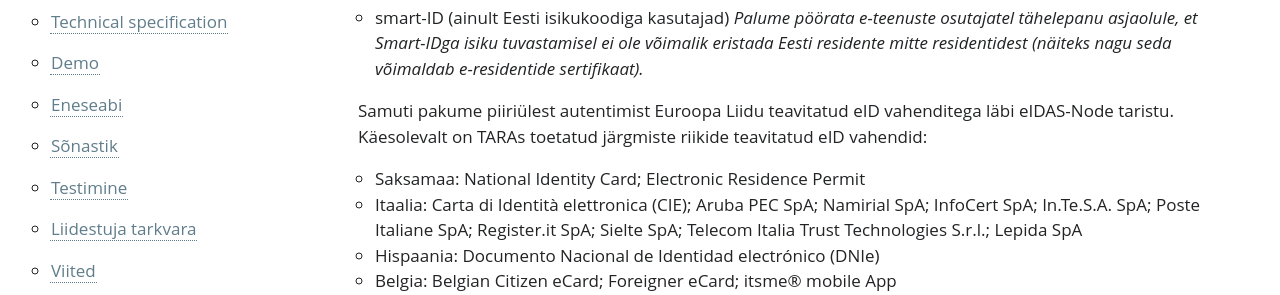
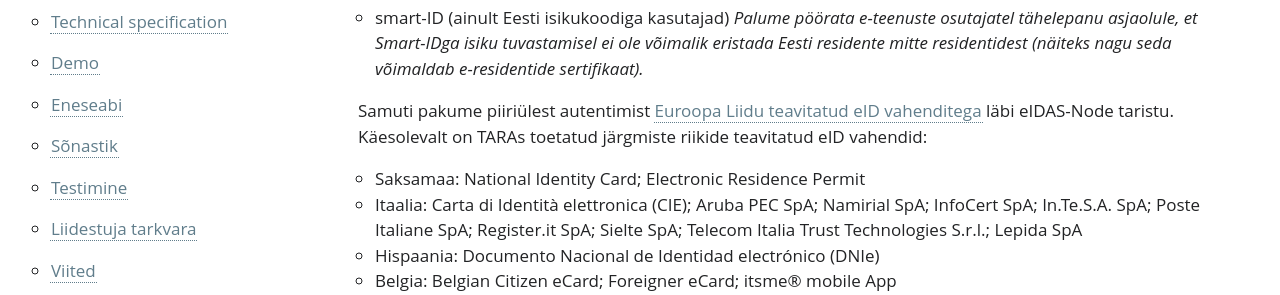
Before and after one commit to e-gov/TARA-Doku, a Jekyll site: the page built from Arikirjeldus.md, in a window 1280 px wide. Shown: the part 267-562 px from the top of the page. Built offline with Jekyll 4.4.1, drawn with Linux system fonts in a browser that asks for light colours; our own code applies the rules of GitHub Pages for plain Markdown files; part of the change alters nothing that is shown.

```diff
--- a/Arikirjeldus.md
+++ b/Arikirjeldus.md
@@ -12,7 +12,7 @@ Siseriiklikest autentimismeetoditest pakume autentimist järgmiste vahenditega:
 - ID-kaart
 - smart-ID (ainult Eesti isikukoodiga kasutajad) *Palume pöörata e-teenuste osutajatel tähelepanu asjaolule, et Smart-IDga isiku tuvastamisel ei ole võimalik eristada Eesti residente mitte residentidest (näiteks nagu seda võimaldab e-residentide sertifikaat).*
 
-Samuti pakume piiriülest autentimist Euroopa Liidu teavitatud eID vahenditega läbi eIDAS-Node taristu. Käesolevalt on TARAs toetatud järgmiste riikide teavitatud eID vahendid:
+Samuti pakume piiriülest autentimist [Euroopa Liidu teavitatud eID vahenditega](https://ec.europa.eu/cefdigital/wiki/display/EIDCOMMUNITY/Overview+of+pre-notified+and+notified+eID+schemes+under+eIDAS) läbi eIDAS-Node taristu. Käesolevalt on TARAs toetatud järgmiste riikide teavitatud eID vahendid:
 
 - Saksamaa: National Identity Card; Electronic Residence Permit
 - Itaalia: Carta di Identità elettronica (CIE); Aruba PEC SpA; Namirial SpA; InfoCert SpA; In.Te.S.A. SpA; Poste Italiane SpA; Register.it SpA; Sielte SpA; Telecom Italia Trust Technologies S.r.l.; Lepida SpA
```
